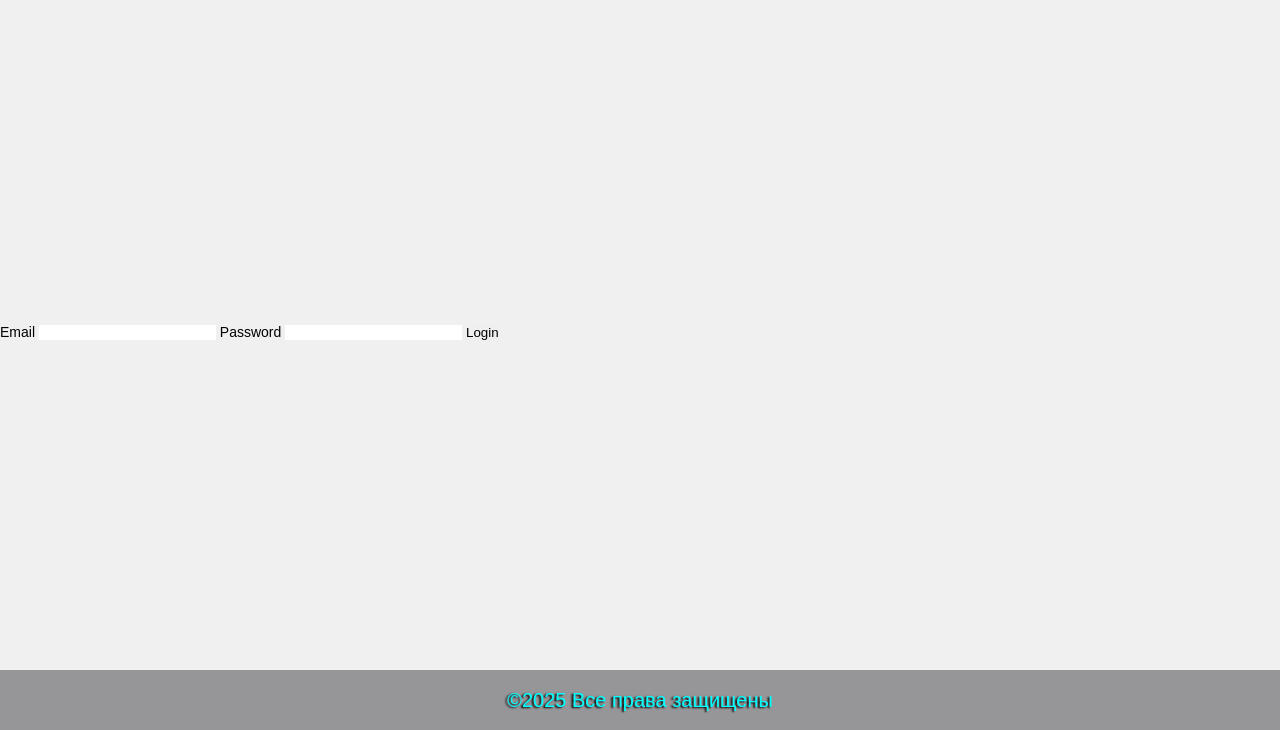
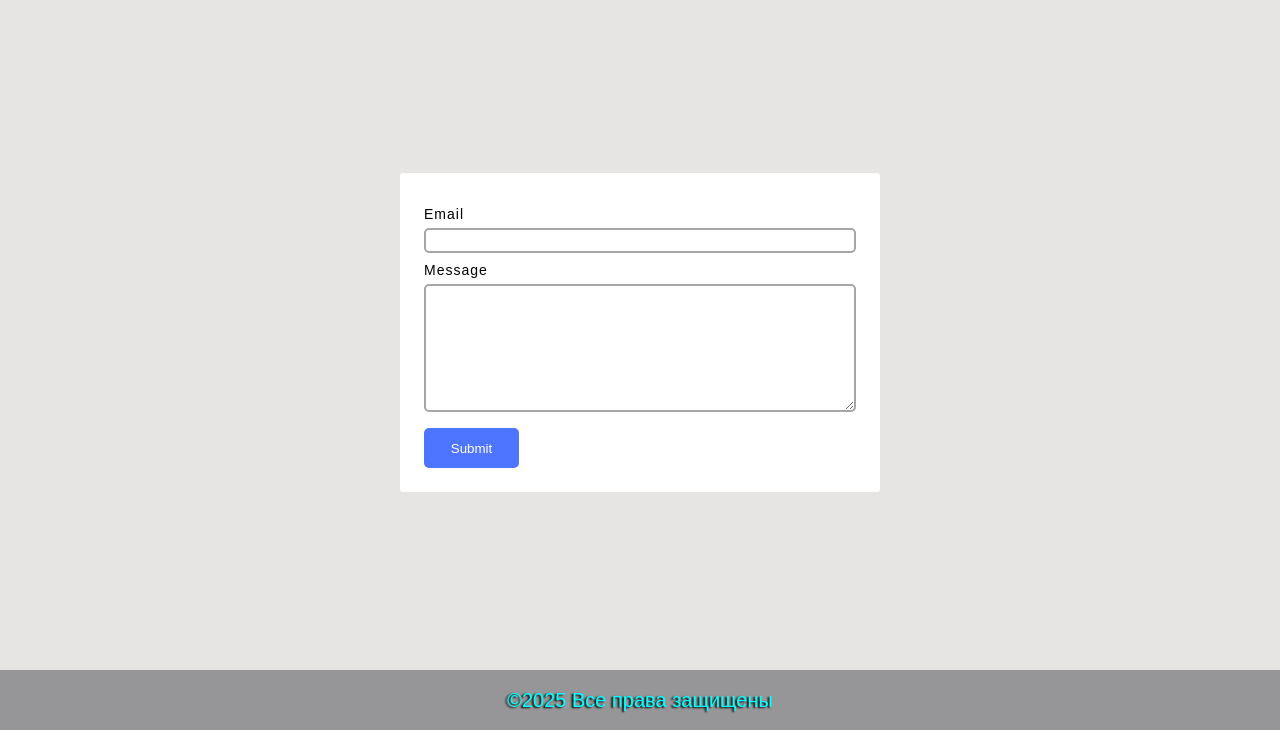
Before and after one commit to AndreyGalena/goit-js-hw-09, a website built with Vite: page src/2-form.html in a window 1280 px wide. Shown: the part 70-800 px from the top of the page. Built offline with nearby package versions, Linux system fonts and the light colour scheme.

Commit message:
закончил css в form

```diff
--- a/src/2-form.html
+++ b/src/2-form.html
@@ -6,23 +6,24 @@
   <meta http-equiv="X-UA-Compatible" content="IE=edge" />
   <meta name="viewport" content="width=device-width, initial-scale=1.0" />
   <title>Form</title>
+  <link rel="icon" type="image/png" href="faviconFolder.png" />
   <link rel="stylesheet" href="./css/styles.css" />
 </head>
 
 <body>
-  <load src="./partials/header.html" icon="" description="Form" />
+  <load src="./partials/header.html" icon="faviconFolder.png" description="Form" />
 
-  <main>
-    <form class="login-form">
+  <main class="mainForm">
+    <form class="feedback-form" autocomplete="off">
       <label>
         Email
-        <input type="email" name="email" />
+        <input type="email" name="email" autofocus />
       </label>
       <label>
-        Password
-        <input type="password" name="password" />
+        Message
+        <textarea name="message" rows="8"></textarea>
       </label>
-      <button type="submit">Login</button>
+      <button type="submit">Submit</button>
     </form>
   </main>
 
--- a/src/css/commonStyle.css
+++ b/src/css/commonStyle.css
@@ -2,31 +2,29 @@ html,
 body {
     margin: 0;
     padding: 0;
-    min-height: 100vh;
-    width: 100%;
 }
 
 body {
     display: flex;
     flex-direction: column;
-    justify-content: space-between;
+    min-height: 100vh;
+
     background-color: #f0f0f0;
     font-family: sans-serif;
 }
 
-.noteHome {
-    display: none;
+main {
+    flex: 1;
 }
 
 .bg_main {
     display: flex;
     align-items: center;
-
     width: 100%;
-    min-height: 100%;
+    /* min-height: 100%; */
     background: url('../img/bg_tiger.jpg') left no-repeat;
     background-size: cover;
-    background-position: right center;
+    background-position: 75% 50%;
 }
 
 .main-text {
--- /dev/null
+++ b/src/css/form.css
@@ -0,0 +1,58 @@
+.mainForm {
+    display: flex;
+    justify-content: center;
+    align-items: center;
+    background-color: rgb(231, 229, 227);
+}
+
+/* form */
+.feedback-form {
+    display: flex;
+    flex-direction: column;
+    width: 480px;
+    padding: 24px;
+    border-radius: 3px;
+    background-color: white;
+    margin: 10px;
+}
+
+/* label-input */
+.feedback-form label {
+    display: flex;
+    flex-direction: column;
+    letter-spacing: 1px;
+    margin-top: 10px;
+}
+
+.feedback-form label input {
+    height: 25px;
+}
+
+.feedback-form label input,
+.feedback-form label textarea {
+    border: 2px solid rgb(167, 165, 165);
+    border-radius: 5px;
+    padding: 2px 2px 2px 5px;
+    margin-top: 7px;
+}
+
+.feedback-form label input:hover,
+.feedback-form label textarea:hover {
+    border: 2px solid rgb(8, 8, 8);
+}
+
+/* submit */
+.feedback-form button {
+    color: white;
+    width: 95px;
+    height: 40px;
+    padding: 10px;
+    margin-top: 16px;
+    /* margin-bottom: 24px; */
+    border-radius: 5px;
+    background-color: #4E75FF;
+}
+
+.feedback-form button:hover {
+    background-color: #6C8CFF;
+}
--- a/src/css/styles.css
+++ b/src/css/styles.css
@@ -11,4 +11,5 @@
 /* Sections style */
 @import url('./header.css');
 @import url('./gallery.css');
+@import url('./form.css');
 @import url('./footer.css');
```
Also changed, not shown: src/img/Copilot_20250707_091312.png (added), src/public/faviconFolder.png (added).
